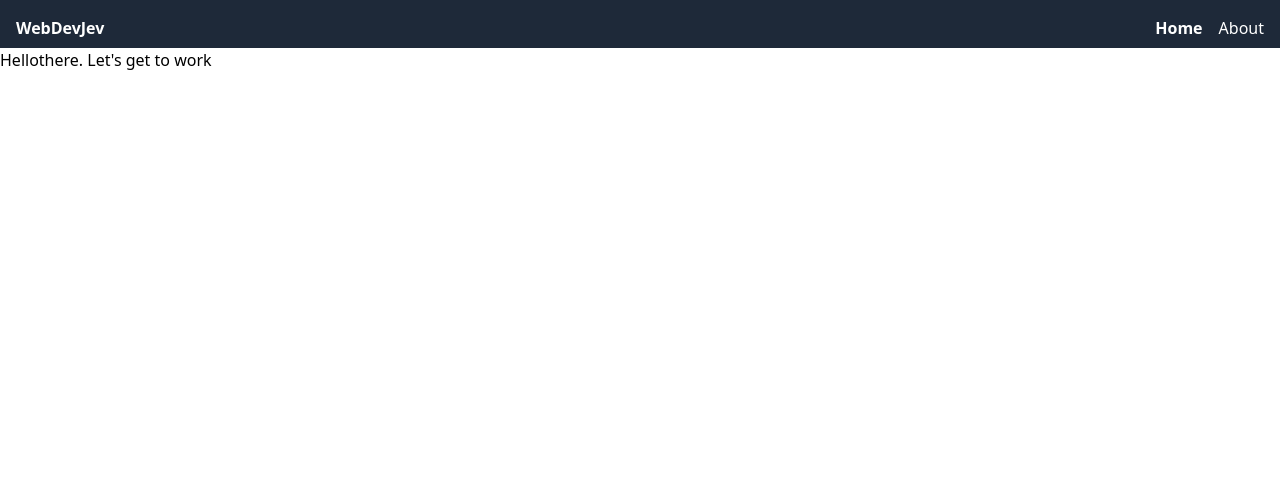
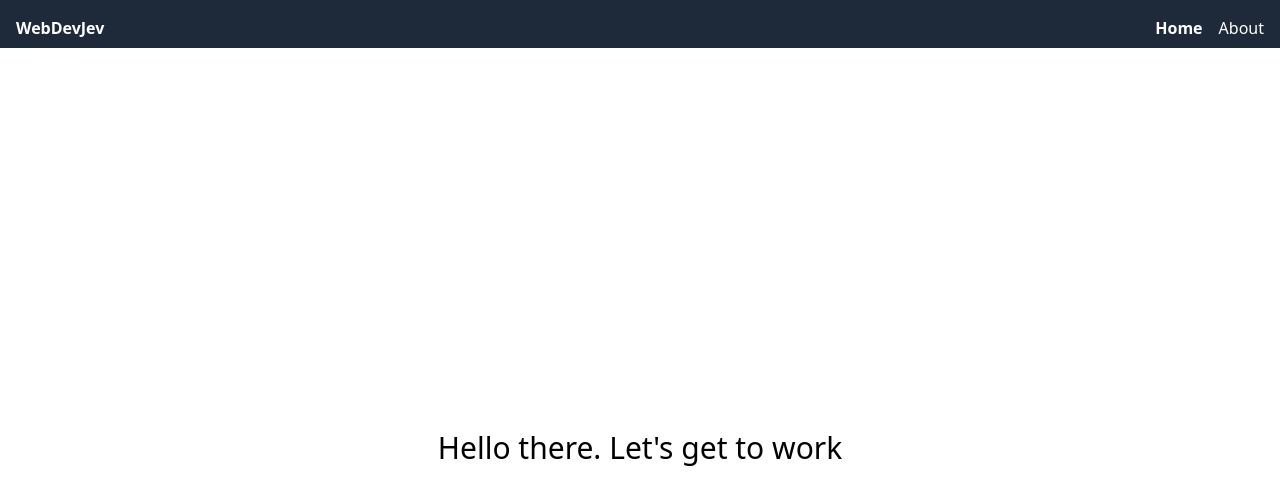
Before and after one commit to JevonThompsonx/react_ts_template_fullstack, a React (Vite) app in the folder frontend/: page / in a window 1280 px wide. Shown: the top 504 px of the page. Built offline with nearby package versions, Linux system fonts and the light colour scheme.

Commit message:
Update Home.tsx

```diff
--- a/frontend/src/pages/Home.tsx
+++ b/frontend/src/pages/Home.tsx
@@ -4,6 +4,8 @@ export default function Home() {
   return (
     <>
       <Nav />
-      <h1>Hellothere. Let's get to work</h1>
+      <div className="flex flex-col justify-evenly items-center w-screen h-screen">
+        <h1 className="text-3xl">Hello there. Let's get to work</h1>
+      </div>
     </>)
 }
```
